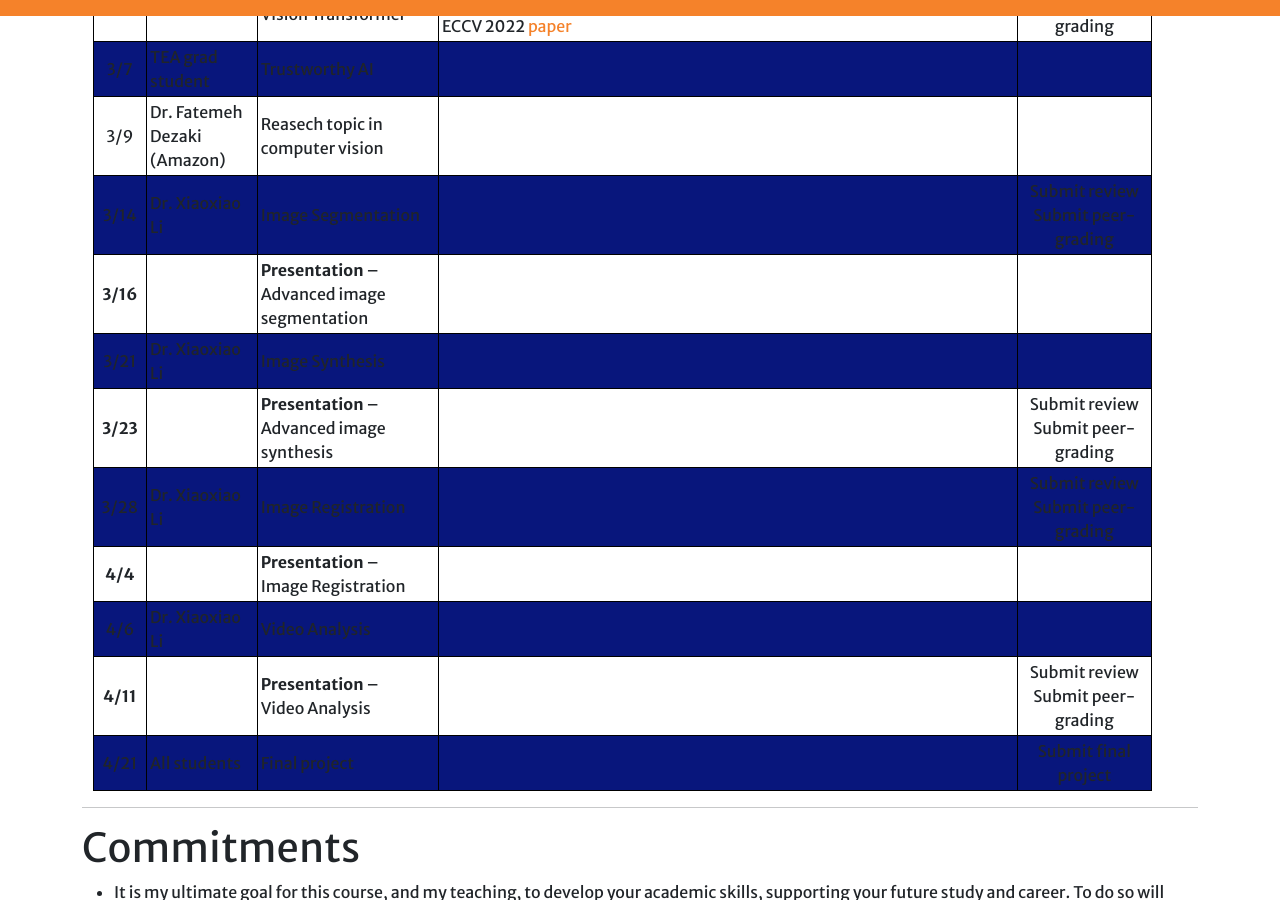
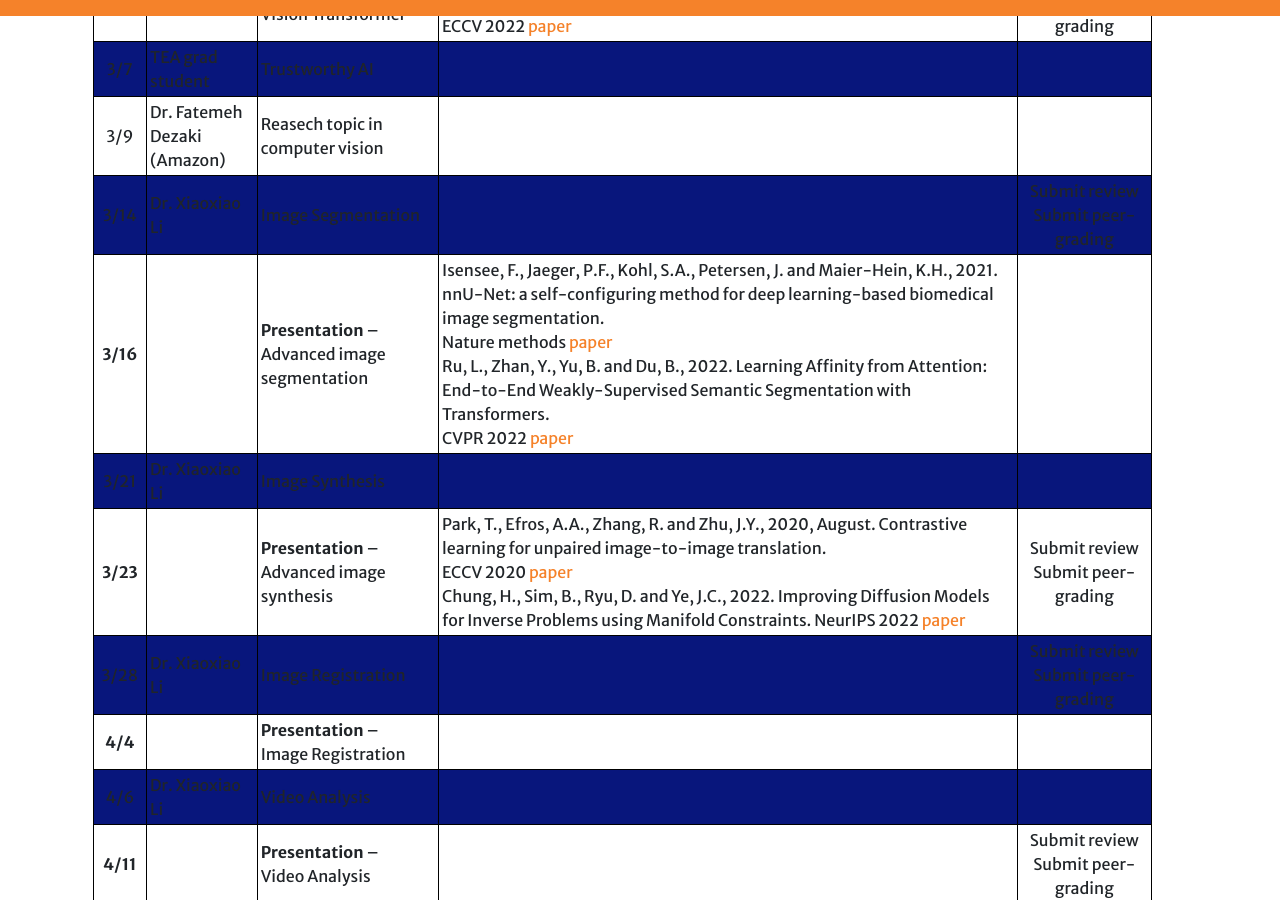
Before and after one commit to xxlya/EECE-570, a Jekyll site: the page built from index.md, in a window 1280 px wide and 900 px high, scrolled down 3751 px. Built offline with Jekyll 4.4.1, drawn with Linux system fonts in a browser that asks for light colours; a script that is not in the unit is left out; our own code applies the rules of GitHub Pages for plain Markdown files.

Commit message:
Update index.md

```diff
--- a/index.md
+++ b/index.md
@@ -122,9 +122,9 @@ Our schedule will be updated during the semesber. Please frequently check the sc
 | 3/7   | TEA grad student  | Trustworthy AI                                                       |                  |                                   |
 | 3/9   |  Dr. Fatemeh Dezaki <br> (Amazon) | Reasech topic in computer vision                                                       |                  |                                   |
 | 3/14   | Dr. Xiaoxiao Li | Image Segmentation                                                   |                  | Submit review <br> Submit peer-grading |
-| **3/16**  |                   | **Presentation** – <br>  Advanced image segmentation                           |                  |                                   |
+| **3/16**  |                   | **Presentation** – <br>  Advanced image segmentation                           |  Isensee, F., Jaeger, P.F., Kohl, S.A., Petersen, J. and Maier-Hein, K.H., 2021. nnU-Net: a self-configuring method for deep learning-based biomedical image segmentation.  <br>  Nature methods [paper](https://www.nature.com/articles/s41592-020-01008-z)  <br>  Ru, L., Zhan, Y., Yu, B. and Du, B., 2022. Learning Affinity from Attention: End-to-End Weakly-Supervised Semantic Segmentation with Transformers. <br> CVPR 2022 [paper](https://arxiv.org/abs/2203.02664)            |                                   |
 | 3/21  | Dr. Xiaoxiao Li | Image Synthesis                                                      |                  |                                   |
-| **3/23**  |                   | **Presentation** – <br>  Advanced image synthesis                              |                  | Submit review <br> Submit peer-grading |
+| **3/23**  |                   | **Presentation** – <br>  Advanced image synthesis                              | Park, T., Efros, A.A., Zhang, R. and Zhu, J.Y., 2020, August. Contrastive learning for unpaired image-to-image translation. <br> ECCV 2020 [paper](https://arxiv.org/pdf/2007.15651.pdf) <br> Chung, H., Sim, B., Ryu, D. and Ye, J.C., 2022. Improving Diffusion Models for Inverse Problems using Manifold Constraints. NeurIPS 2022 [paper](https://openreview.net/pdf?id=nJJjv0JDJju)      | Submit review <br> Submit peer-grading |
 | 3/28  | Dr. Xiaoxiao Li | Image Registration                                                   |                  | Submit review <br> Submit peer-grading |
 | **4/4**   |                   | **Presentation** – <br>  Image Registration                                    |                  |                                   |
 | 4/6   | Dr. Xiaoxiao Li | Video Analysis                                                   |                  |                                   |
```
